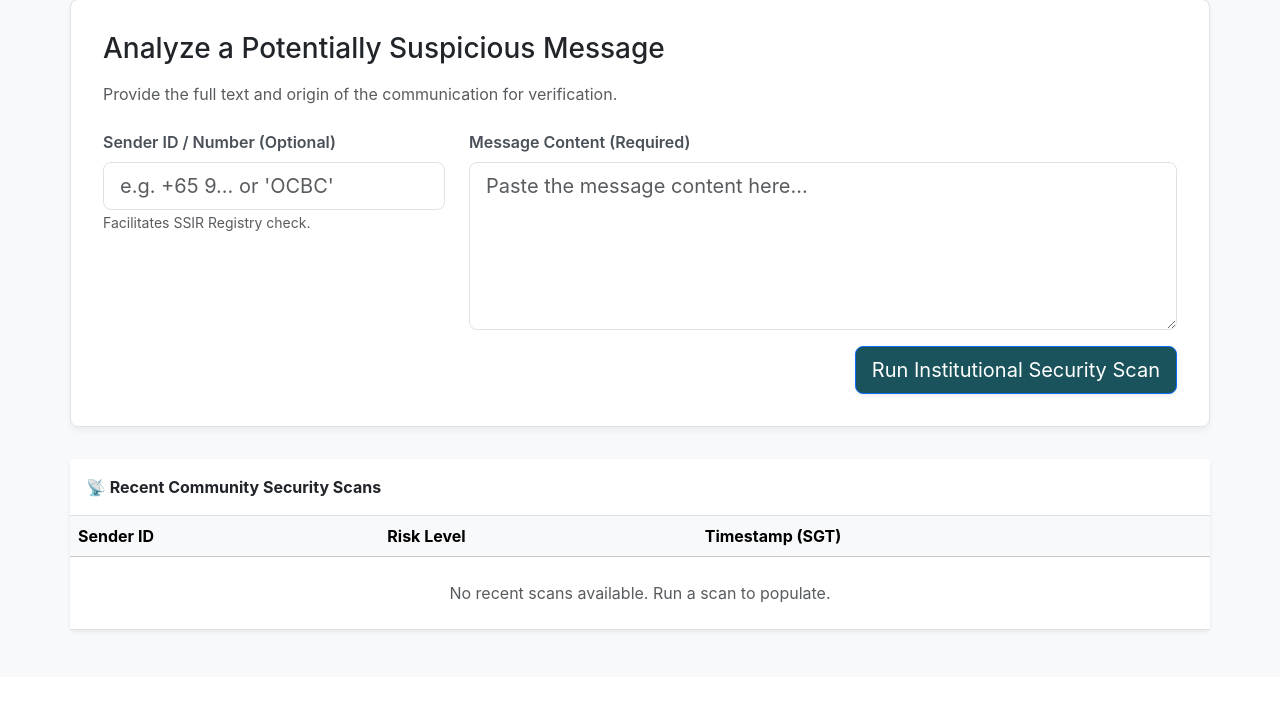
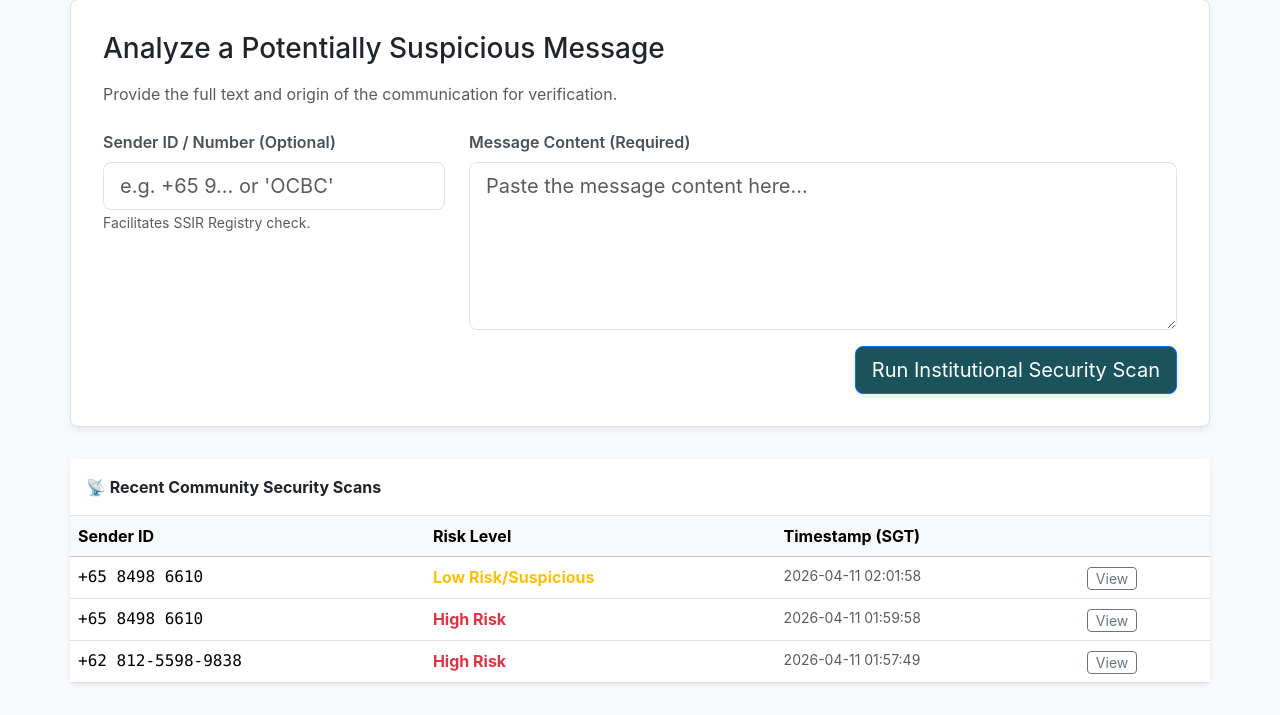
Before and after one commit to jwtsf/BankScamShield, a Flask app: page / in a window 1280 px wide. Shown: the part 123-838 px from the top of the page. Before the commit the page ends 756 px from the top, so only its background shows below. Run offline with Flask 3, Linux system fonts and the light colour scheme; data comes from the database, SQL or seed files in the repository; both versions use the stored data as it was after the commit.

Commit message:
Updated app to have better logic for analysis

```diff
--- a/app.py
+++ b/app.py
@@ -1,3 +1,4 @@
+import time
 from flask import Flask, render_template, request, jsonify
 from bankscammerscanner.crew import BankScamShieldCrew
 from database import init_db, log_scan, get_history
@@ -10,6 +11,10 @@ init_db()
 @app.route('/')
 def index():
     return render_template('index.html')
+
+@app.route('/history')
+def history():
+    return jsonify(get_history())
 
 @app.route('/analyze', methods=['POST'])
 def analyze():
@@ -24,13 +29,44 @@ def analyze():
             'sender_id': sender_id
         }
 
-        # 2. Run the Agentic Crew
-        # Note: Ensure the class name matches what is in your crew.py
-        result = BankScamShieldCrew().crew().kickoff(inputs=inputs)
+        # 2. Run the Agentic Crew (retry up to 3 times on transient Groq errors)
+        last_error = None
+        for _ in range(3):
+            try:
+                result = BankScamShieldCrew().crew().kickoff(inputs=inputs)
+                last_error = None
+                break
+            except Exception as e:
+                err = str(e)
+                if "rate_limit_exceeded" in err or "tool_use_failed" in err:
+                    last_error = e
+                    time.sleep(10)
+                else:
+                    raise
+        if last_error:
+            raise last_error
         raw_text = str(result)
 
-        # 3. Process the AI response into structured parts
-        parts = raw_text.split("ACTIONS:")
+        # 3. Extract individual agent outputs
+        tasks_output = result.tasks_output
+        linguist_raw = tasks_output[0].raw if len(tasks_output) > 0 else ""
+        auditor_raw = tasks_output[1].raw if len(tasks_output) > 1 else ""
+
+        # 4. Process the final recommendation into structured parts
+        # Extract RISK LEVEL line
+        risk_label = "Low Risk/Suspicious"
+        for line in raw_text.splitlines():
+            if line.strip().upper().startswith("RISK LEVEL:"):
+                if "HIGH" in line.upper():
+                    risk_label = "High Risk"
+                break
+
+        stripped = raw_text
+        if "RISK LEVEL:" in raw_text.upper():
+            stripped = raw_text[raw_text.upper().index("RISK LEVEL:"):]
+            stripped = stripped.split("\n", 1)[1] if "\n" in stripped else ""
+
+        parts = stripped.split("ACTIONS:")
         analysis_part = parts[0].replace("ANALYSIS:", "").strip()
         actions_part = parts[1].strip() if len(parts) > 1 else "No specific actions provided."
 
@@ -42,17 +78,23 @@ def analyze():
         analysis_html = to_html_bullets(analysis_part)
         actions_html = to_html_bullets(actions_part)
 
-        # 4. Persistence Layer (SQLite Logging)
-        # Determine risk for the database log
-        risk_label = "High Risk" if "high risk" in raw_text.lower() else "Low Risk/Suspicious"
-        log_scan(sender_id, msg_content, risk_label)
+        # Convert agent raw text to paragraphs
+        def to_html_paragraphs(text):
+            lines = [l.strip() for l in text.strip().splitlines() if l.strip()]
+            return "".join([f"<p>{l}</p>" for l in lines])
 
-        # 5. Return JSON to the frontend
+        # 5. Persistence Layer (SQLite Logging)
+        log_scan(sender_id, msg_content, risk_label, raw_text)
+
+        # 6. Return JSON to the frontend
         return jsonify({
             "status": "success",
+            "risk_label": risk_label,
+            "linguist_output": to_html_paragraphs(linguist_raw),
+            "auditor_output": to_html_paragraphs(auditor_raw),
             "analysis_bullets": analysis_html,
             "action_bullets": actions_html,
-            "history": get_history() # Sends the latest 5 scans back to the dashboard
+            "history": get_history()
         })
 
     except Exception as e:
--- a/templates/index.html
+++ b/templates/index.html
@@ -30,6 +30,11 @@
             padding: 1rem; border-radius: 4px; display: inline-flex; align-items: center;
         }
         .section-header { font-size: 1.1rem; color: #212529; font-weight: 600; border-bottom: 2px solid #dee2e6; padding-bottom: 0.5rem; margin-top: 1.5rem; }
+        .agent-panel { background: #f8f9fa; border-radius: 8px; border: 1px solid #dee2e6; padding: 1.5rem; margin-bottom: 1rem; }
+        .agent-label { font-size: 0.7rem; font-weight: 700; text-transform: uppercase; letter-spacing: 0.08em; color: white; padding: 0.2rem 0.6rem; border-radius: 3px; }
+        .agent-label.linguist { background-color: #6f42c1; }
+        .agent-label.auditor { background-color: #0d6efd; }
+        .agent-panel p { font-size: 0.85rem; color: #495057; margin-bottom: 0.4rem; }
 
         #loading { display: none; }
     </style>
@@ -84,14 +89,32 @@
                 </div>
 
                 <div id="result-panel" class="result-panel mb-4 shadow-sm">
-                    <div class="risk-badge mb-4 shadow-sm">
-                        <span>🚨</span>
-                        <span class="ms-3">Critical Threat Detected: High Risk</span>
+                    <div id="risk-badge" class="risk-badge mb-4 shadow-sm">
+                        <span id="risk-icon">🚨</span>
+                        <span id="risk-text" class="ms-3">Critical Threat Detected: High Risk</span>
                     </div>
 
+                    <!-- Individual Agent Reports -->
+                    <h5 class="section-header mb-3">🤖 Individual Agent Reports</h5>
+                    <div class="row g-3 mb-3">
+                        <div class="col-md-6">
+                            <div class="agent-panel">
+                                <span class="agent-label linguist">Senior Forensic Linguist &amp; Financial Fraud Analyst</span>
+                                <div id="linguist-content" class="mt-3"></div>
+                            </div>
+                        </div>
+                        <div class="col-md-6">
+                            <div class="agent-panel">
+                                <span class="agent-label auditor">Lead Cyber Security Researcher (SOC Specialist)</span>
+                                <div id="auditor-content" class="mt-3"></div>
+                            </div>
+                        </div>
+                    </div>
+
+                    <!-- Final Recommendation -->
                     <div class="row">
                         <div class="col-md-7 border-end">
-                            <h5 class="section-header">🔍 Security Briefing: Technical & Linguistic Findings</h5>
+                            <h5 class="section-header">🔍 Security Briefing: Technical &amp; Linguistic Findings</h5>
                             <div id="briefing-content" class="text-muted small mt-3"></div>
                         </div>
 
@@ -113,14 +136,35 @@
                                     <th>Sender ID</th>
                                     <th>Risk Level</th>
                                     <th>Timestamp (SGT)</th>
+                                    <th></th>
                                 </tr>
                             </thead>
                             <tbody id="history-table-body">
                                 <tr>
-                                    <td colspan="3" class="text-center text-muted py-4">No recent scans available. Run a scan to populate.</td>
+                                    <td colspan="4" class="text-center text-muted py-4">No recent scans available. Run a scan to populate.</td>
                                 </tr>
                             </tbody>
                         </table>
+                    </div>
+                </div>
+
+                <!-- Message Preview Modal -->
+                <div class="modal fade" id="msgModal" tabindex="-1">
+                    <div class="modal-dialog modal-dialog-centered">
+                        <div class="modal-content">
+                            <div class="modal-header">
+                                <h5 class="modal-title">📨 Scanned Message</h5>
+                                <button type="button" class="btn-close" data-bs-dismiss="modal"></button>
+                            </div>
+                            <div class="modal-body">
+                                <p class="small text-muted mb-1">Sender ID</p>
+                                <p id="modal-sender" class="font-monospace fw-bold"></p>
+                                <p class="small text-muted mb-1 mt-3">Message Content</p>
+                                <pre id="modal-message" class="bg-light p-3 rounded small" style="white-space: pre-wrap; word-break: break-word;"></pre>
+                                <p class="small text-muted mb-1 mt-3">Agent Analysis Output</p>
+                                <pre id="modal-analysis" class="bg-light p-3 rounded small" style="white-space: pre-wrap; word-break: break-word;"></pre>
+                            </div>
+                        </div>
                     </div>
                 </div>
 
@@ -128,7 +172,47 @@
         </div>
     </div>
 
+    <script src="https://cdn.jsdelivr.net/npm/bootstrap@5.3.2/dist/js/bootstrap.bundle.min.js"></script>
     <script>
+        function renderHistory(history) {
+            const historyBody = document.getElementById('history-table-body');
+            historyBody.innerHTML = '';
+            if (!history.length) {
+                historyBody.innerHTML = '<tr><td colspan="4" class="text-center text-muted py-4">No recent scans available. Run a scan to populate.</td></tr>';
+                return;
+            }
+            history.forEach(item => {
+                const row = document.createElement('tr');
+                const riskClass = item[1].includes("High") ? "text-danger fw-bold" : "text-warning fw-bold";
+                const btn = document.createElement('button');
+                btn.className = 'btn btn-sm btn-outline-secondary py-0';
+                btn.textContent = 'View';
+                btn.dataset.sender = item[0] || '';
+                btn.dataset.message = item[3] || '';
+                btn.dataset.analysis = item[4] || '';
+                btn.addEventListener('click', () => viewMessage(btn.dataset.sender, btn.dataset.message, btn.dataset.analysis));
+
+                row.innerHTML = `
+                    <td class="font-monospace">${item[0]}</td>
+                    <td class="${riskClass}">${item[1]}</td>
+                    <td class="small text-muted">${item[2]}</td>
+                    <td></td>
+                `;
+                row.lastElementChild.appendChild(btn);
+                historyBody.appendChild(row);
+            });
+        }
+
+        function viewMessage(sender, message, analysis) {
+            document.getElementById('modal-sender').textContent = sender || 'Unknown';
+            document.getElementById('modal-message').textContent = message || 'No message content stored.';
+            document.getElementById('modal-analysis').textContent = analysis || 'No analysis stored.';
+            new bootstrap.Modal(document.getElementById('msgModal')).show();
+        }
+
+        // Load history on page open
+        fetch('/history').then(r => r.json()).then(renderHistory);
+
         async function startAnalysis() {
             const msg = document.getElementById('message').value;
             const sender = document.getElementById('sender').value;
@@ -150,25 +234,23 @@
                 document.getElementById('loading').style.display = 'none';
                 document.getElementById('result-panel').style.display = 'block';
 
-                // 1. Update Result Content
+                // 1. Update risk badge
+                const isHighRisk = data.risk_label === "High Risk";
+                const badge = document.getElementById('risk-badge');
+                badge.style.backgroundColor = isHighRisk ? 'var(--alert-critical-red)' : '#198754';
+                document.getElementById('risk-icon').textContent = isHighRisk ? '🚨' : '✅';
+                document.getElementById('risk-text').textContent = isHighRisk
+                    ? 'Critical Threat Detected: High Risk'
+                    : 'No Critical Threat: Low Risk / Suspicious';
+
+                // 2. Update agent content
+                document.getElementById('linguist-content').innerHTML = data.linguist_output || '<p class="text-muted">No output.</p>';
+                document.getElementById('auditor-content').innerHTML = data.auditor_output || '<p class="text-muted">No output.</p>';
                 document.getElementById('briefing-content').innerHTML = `<ul>${data.analysis_bullets}</ul>`;
                 document.getElementById('actions-content').innerHTML = `<ul>${data.action_bullets}</ul>`;
 
                 // 2. Update SQLite History Table
-                const historyBody = document.getElementById('history-table-body');
-                historyBody.innerHTML = '';
-
-                data.history.forEach(item => {
-                    const row = document.createElement('tr');
-                    const riskClass = item[1].includes("High") ? "text-danger fw-bold" : "text-warning fw-bold";
-
-                    row.innerHTML = `
-                        <td class="font-monospace">${item[0]}</td>
-                        <td class="${riskClass}">${item[1]}</td>
-                        <td class="small text-muted">${item[2]}</td>
-                    `;
-                    historyBody.appendChild(row);
-                });
+                renderHistory(data.history);
 
             } catch (error) {
                 console.error("Analysis Error:", error);
```
Also changed, not shown: database.py (+6 -5 lines), src/bankscammerscanner/config/tasks.yaml (+13 -1 lines), src/bankscammerscanner/tools/custom_tool.py (+15 -4 lines), scams.db, 1 other file.
